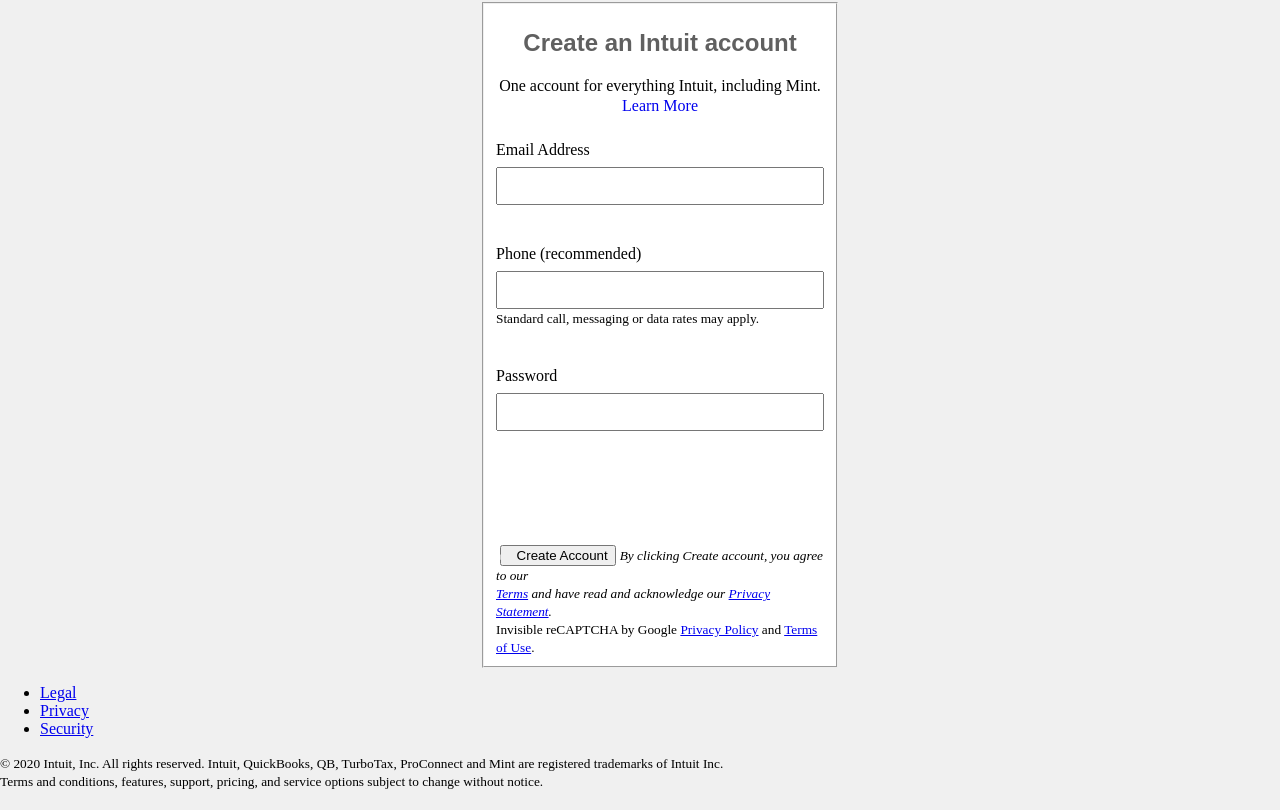
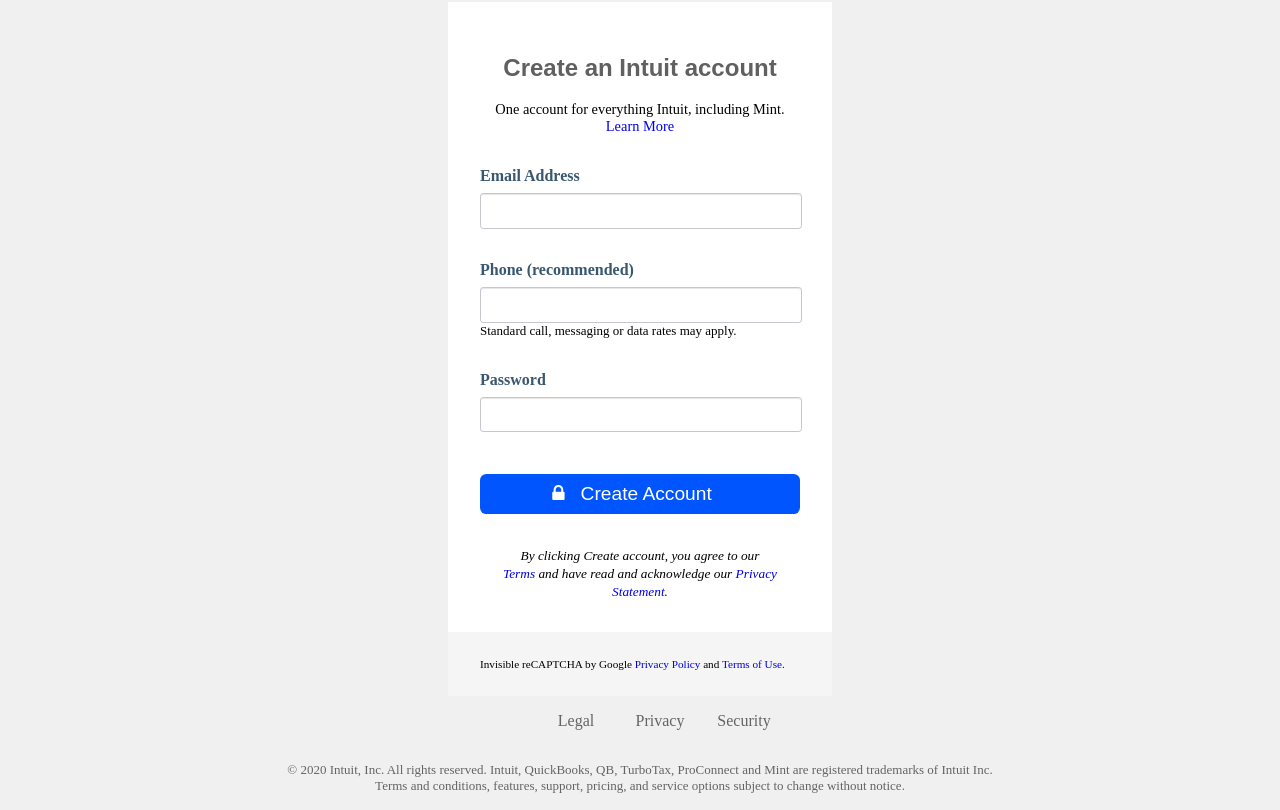
Before and after one commit to 3rkeen/mint-signup-page, a plain HTML site: page index.html in a window 1280 px wide. Shown: the part 183-993 px from the top of the page. Drawn offline with Linux system fonts and the light colour scheme.

Commit message:
completed styling of the form

```diff
--- a/index.html
+++ b/index.html
@@ -28,42 +28,41 @@
                 <li><img src="images/turbotax-logo.PNG" alt="turbotax-logo" id="turbotax-logo"> turbotax</li>
             </ul>
             <form action="index.html" method="POST">
-               <fieldset class="fieldset">
+                <fieldset class="fieldset">
                    <h2>Create an Intuit account</h2>
                    <p>One account for everything Intuit, including Mint.</p>
-                    <br>
                     <p><a href="#" id="learn-more">Learn More</a></p>
-                    <br>
+                    <div class="form-input">
                     <label for="email" class="label">
                        Email Address
-                    </label><br>
+                    </label>
                        <input type="email" name="email" id="user-email">
-
                    <label for="phone">
                     Phone (recommended)
-                    </label><br>
+                    </label>
                     <input type="number" name="phone" id="phone-number">
-                    <small id="call">Standard call, messaging or data rates may apply.</small>
+                    <p id="call">Standard call, messaging or data rates may apply.</p>
                   <label for="password">
                       Password
-                    </label><br>
+                    </label>
                       <input type="password" name="password" id="user-password">
                       <i class="fa fa-lock-open"></i>
                   <label for="comf-password">
                     Confirm Password
-                </label><br>
+                </label>
                     <input type="password" name="comf-password" id="comf-password">
                     <i class="fa fa-lock-open"></i>
-                <button id="create-butn"><i class="fa fa-lock"></i>Create Account</button>
-
+                <button id="create-btn"><i class="fa fa-lock"></i>Create Account</button>
+                    </div>
+                 <div class="click-title">
                 <small><em>By clicking Create account, you agree to our<br>
                     <a href="#">Terms</a> and have read and acknowledge our <a href="#">Privacy Statement</a>.</em></small>
-                    <div class="form-footer">
-                        <small>Invisible reCAPTCHA by Google <a href="#">Privacy Policy</a> and <a href="#">Terms of Use</a>.</small>
-                    </div>
-
+                 </div>
                </fieldset>
-            </form>
+               <div class="form-footer">
+                <p>Invisible reCAPTCHA by Google <a href="#">Privacy Policy</a> and <a href="#">Terms of Use</a>.</p>
+               </div>
+         </form>
     </main>
     <footer class="footer">
         <ul>
@@ -71,8 +70,8 @@
             <li><a href="#">Privacy</a></li>
             <li><a href="#">Security</a></li>
         </ul>
-        <small> &copy 2020 Intuit, Inc. All rights reserved. Intuit, QuickBooks, QB, TurboTax, ProConnect and Mint are registered trademarks of Intuit Inc.<br>
-            Terms and conditions, features, support, pricing, and service options subject to change without notice.</small>
+        <p> &copy 2020 Intuit, Inc. All rights reserved. Intuit, QuickBooks, QB, TurboTax, ProConnect and Mint are registered trademarks of Intuit Inc.<br>
+            Terms and conditions, features, support, pricing, and service options subject to change without notice.</p>
 
     </footer>
 </body>
--- a/style.css
+++ b/style.css
@@ -3,7 +3,6 @@ body {
     margin: 0;
     box-sizing: border-box;
     background-color: rgb(240, 240, 240);
-
 }
 header {
     display: grid;
@@ -11,15 +10,13 @@ header {
     justify-content: right;
     margin-top: 0.8rem;
 }
-
 .header-p {
     text-align: center;
     font-family: sans-serif;
 }
 .header-p a{
-        font-size: 0.7rem;
+    font-size: 0.7rem;
 }
-
 .sign-in button{
     height: 2.2rem;
     width: 6.5rem;
@@ -28,18 +25,15 @@ header {
     border-radius: 5px;
     border: none;
 }
-
 .fa-lock {
     position: relative;
     right: 1rem;
     color: #ffffff;
 }
-
 main {
-    width: 25%;
+    width: 30%;
     margin: 0 auto;
 }
-
 .intuit-logo{
   margin-top: 2rem;
   text-align: center;
@@ -56,46 +50,110 @@ main {
 }
 fieldset {
     background-color: #ffffff;
-    /* text-align: center; */
+    padding: 2rem;
 }
 .fieldset h2{
     text-align: center;
     color: #606060;
     font-family: sans-serif;
-
-}
-.fieldset input{
-    width: 20rem;
-    height: 2rem;
-    margin-bottom: 3rem;
-    position: relative;
-    bottom: 3rem;
 }
 
 .fieldset p{
     text-align: center;
+    font-size: 0.9rem;
+    margin: 0;
 }
-
 .fieldset p a{
     text-align: center;
-    position: relative;
-    bottom: 3rem;
     text-decoration: none;
 }
-.fieldset label {
-    position: relative;
-    bottom: 3.5rem;
+.form-input{
+    margin-top: 2rem;
 }
-
-.fieldset input[id="comf-password"] {
+fieldset {
+   border: 0;
+   margin: 0;
+}
+.form-input label{
+    color: #395870;
+    display: block;
+    font-weight: bold;
+    margin-bottom: 0.5rem;
+}
+.form-input input{
+  background: #fff;
+  border: 1px solid #c6c7cc;
+  box-shadow: inset 0 1px 1px rgba(0, 0, 0, .1);
+  color: #636466;
+  height: 2.1rem;
+  border-radius: 0.2rem;
+  padding: 0;
+  width: 100%;
+}
+.fieldset input[id="comf-password"], input[id="user-email"]{
+    margin-bottom: 2rem;
+}
+.fieldset input[id="user-password"]{
+    margin-bottom: 1.5rem;
+}
+.fieldset #call{
+    margin-bottom: 2rem;
+    text-align: left;
+    font-size: small;
+}
+.fieldset input[id="comf-password"], label[for="comf-password"]{
     display: none;
 }
-
-.fieldset label[for="comf-password"]{
-    display: none;
+.fieldset #create-btn{
+    width: 100%;
+    height: 2.5rem;
+    color: #ffffff;
+    font-size: 1.2rem;
+    font-family: Arial, Helvetica, sans-serif;
+    border-style: none;
 }
-
-#call {
-    position: relative;
-    bottom: 6rem;
+fieldset button{
+    background-color:#0055ff;
+    border-radius: 0.4rem;
 }
+.click-title{
+    text-align: center;
+    margin-top: 2rem;
+}
+.click-title a{
+  text-decoration: none;
+}
+.form-footer {
+    display: flex;
+    height: 3rem;
+    align-items: center;
+    background-color: rgb(245, 245, 245);
+    font-size: 0.7rem;
+    padding: 2rem;
+    box-sizing: border-box;
+    text-align: center;
+}
+.form-footer p{
+    margin: 0;
+}
+.form-footer a{
+    text-decoration: none;
+}
+.footer ul li{
+ list-style: none;
+ display: inline-block;
+ width: 5rem;
+}
+.footer{
+    text-align: center;
+}
+.footer ul li a{
+ text-decoration: none;
+ color: #636466;
+}
+.footer p{
+margin: 0;
+padding: 1rem;
+font-size: small;
+color: #636466;
+}
```
